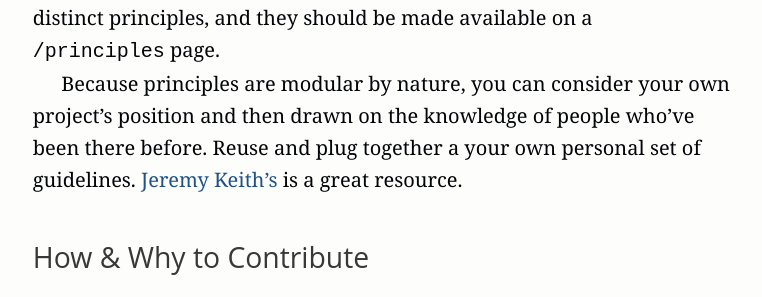
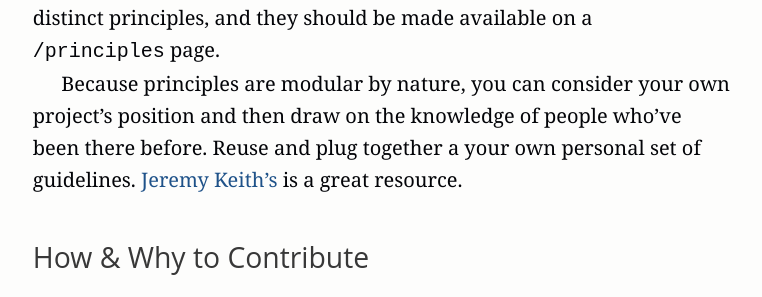
Before and after one commit to equivalentideas/home, a Jekyll site: the page built from _posts/2014-02-17-approaching-principles-for-independent-archives.markdown, in a window 1280 px wide and 900 px high, scrolled down 5164 px. Shown: the part 190-487 px from the top of the window, without its empty margins (257-1019 px from the left). Built offline with Jekyll 4.4.1, drawn with Linux system fonts in a browser that asks for light colours; nearby versions of some CDN libraries; Markdown is read by kramdown in place of the engine named in the settings; comment, search, counter and statistics services are not loaded; some of the changed text lies outside the part shown.

Commit message:
fix typos

```diff
--- a/_posts/2014-02-17-approaching-principles-for-independent-archives.markdown
+++ b/_posts/2014-02-17-approaching-principles-for-independent-archives.markdown
@@ -112,7 +112,7 @@ Principles are a tool that you put your ideas into so that you don’t have to r
 
 I'm advocating for lots of small projects with divergent approaches, so why suggested common principles? What I'm really trying to do is get people to share their ideas and experiences in a useful form that can be quickly adapted to other projects. Each projects should have their own distinct principles, and they should be made available on a `/principles` page.
 
-Because principles are modular by nature, you can consider your own project’s position and then drawn on the knowledge of people who’ve been there before. Reuse and plug together a your own personal set of guidelines. [Jeremy Keith’s](http://adactio.com/ 'Jeremy Keith's website) [collection of principles](http://principles.adactio.com 'Design Principles collection') is a great resource.
+Because principles are modular by nature, you can consider your own project’s position and then draw on the knowledge of people who’ve been there before. Reuse and plug together a your own personal set of guidelines. [Jeremy Keith’s](http://adactio.com/ 'Jeremy Keith's website) [collection of principles](http://principles.adactio.com 'Design Principles collection') is a great resource.
 
 ## How &amp; Why to Contribute
 
```
Also changed, not shown: other parts of _posts/2014-02-17-approaching-principles-for-independent-archives.markdown (+1 -1 lines).
